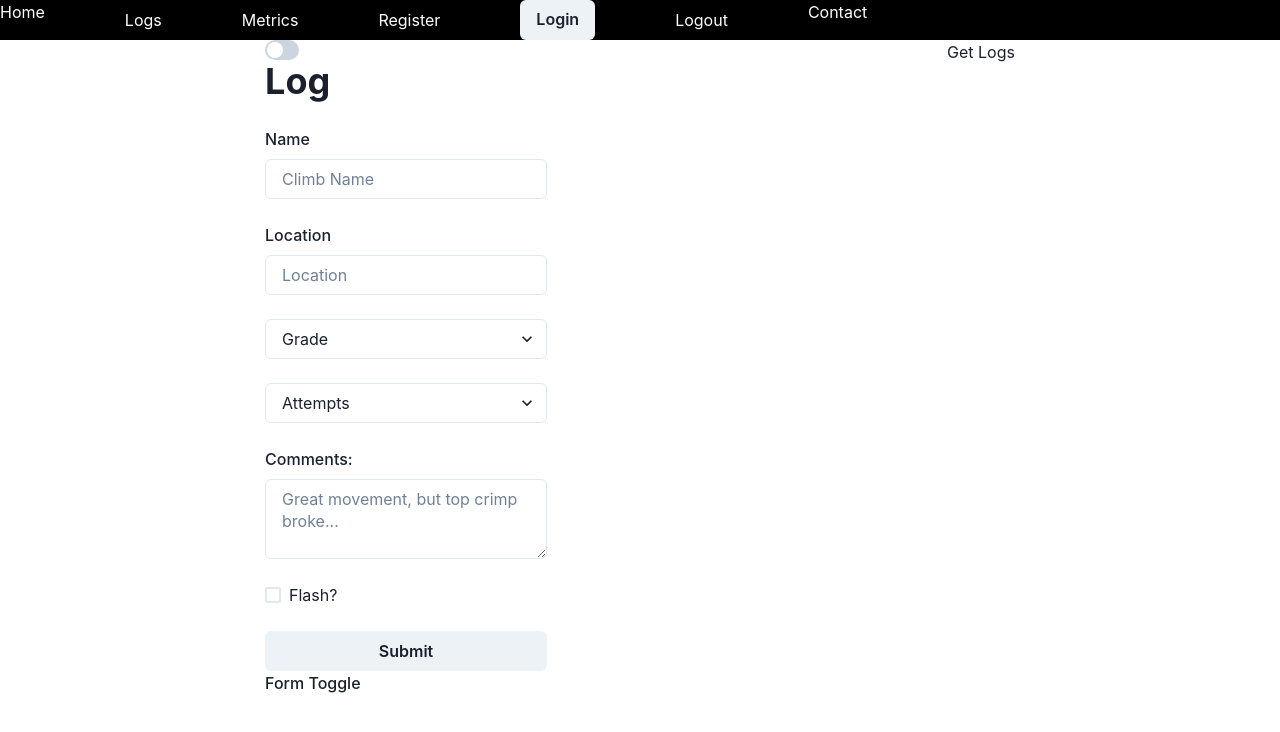
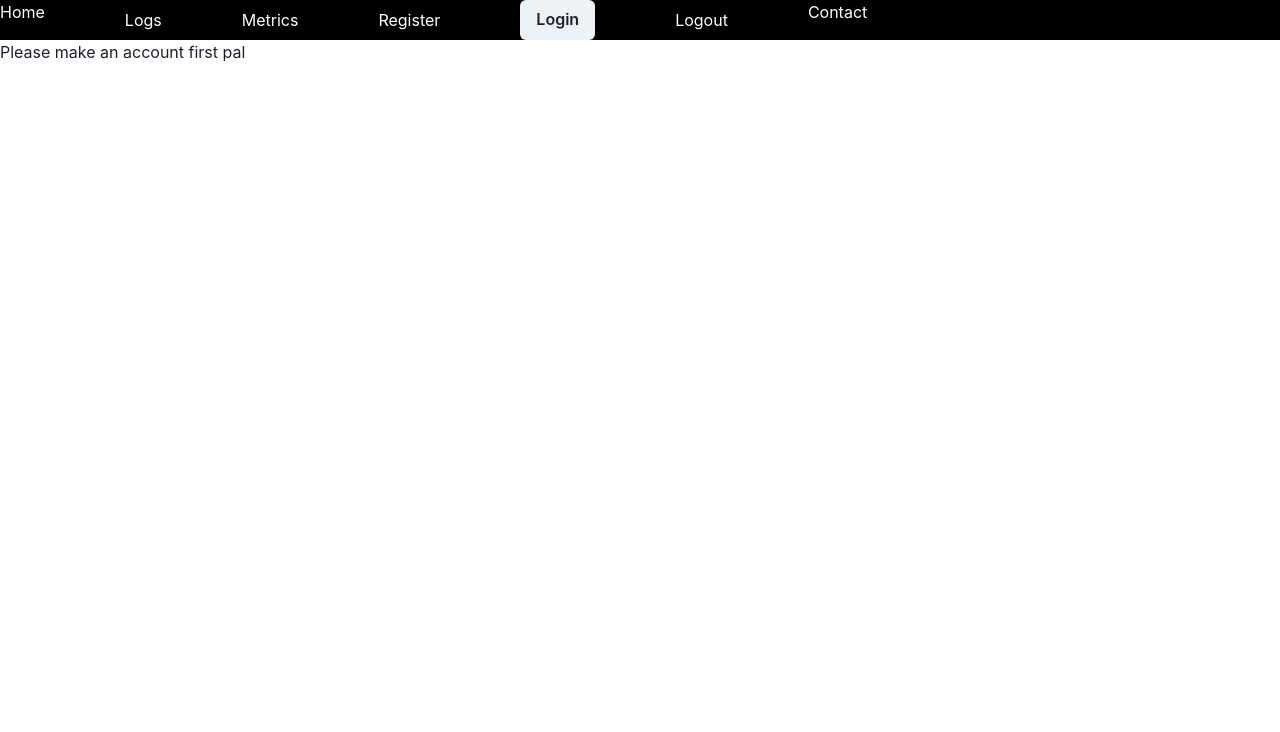
Before and after one commit to ndoolan/ClimbTime, a React app: page /logs in a window 1280 px wide. Shown: the top 732 px of the page. Built offline with nearby package versions, Linux system fonts and the light colour scheme.

Commit message:
ConditionalRenderingLogs

```diff
--- a/src/client/components/LogDisplay/LogDisplay.tsx
+++ b/src/client/components/LogDisplay/LogDisplay.tsx
@@ -2,7 +2,6 @@ import QuickLog from '../QuickLog/QuickLog';
 import { Flex } from '@chakra-ui/react';
 import { useState } from 'react';
 import axios, { AxiosResponse } from 'axios';
-// import { useAppDispatch } from '../../hooks/dispatch';
 
 interface quickLogData {
   name: string;
@@ -13,7 +12,6 @@ interface quickLogData {
 }
 
 const LogDisplay = () => {
-  // const dispatch = useAppDispatch();
   // Update to useEffect
   const getLogs = async () => {
     try {
--- a/src/client/pages/Logs.tsx
+++ b/src/client/pages/Logs.tsx
@@ -3,14 +3,22 @@ import QuickLogForm from '../components/QuickLogForm/QuickLogForm';
 import LogDisplay from '../components/LogDisplay/LogDisplay';
 import LogForm from '../components/LogForm/LogForm';
 import { useState } from 'react';
+import { useSelector } from 'react-redux';
+import type { RootState } from '../store';
 
 const Logs = () => {
+  const currentUser = useSelector((state: RootState) => state.user.currentUser);
   const [toggle, setToggle] = useState(false);
 
   const handleToggle = () => {
     console.log(toggle);
     setToggle(!toggle);
   };
+
+  if (!currentUser) {
+    return <p>Please make an account first pal</p>;
+  }
+
   return (
     <Flex direction="row" justifyContent="center" gap={400}>
       <Flex direction="column">
```
